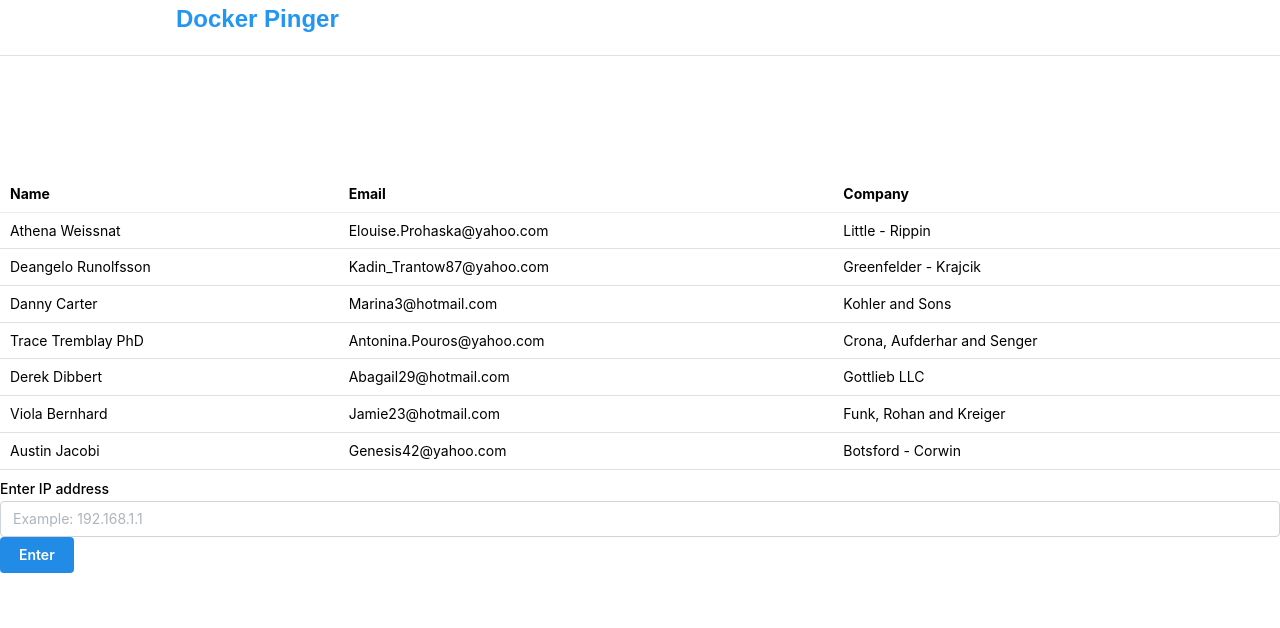
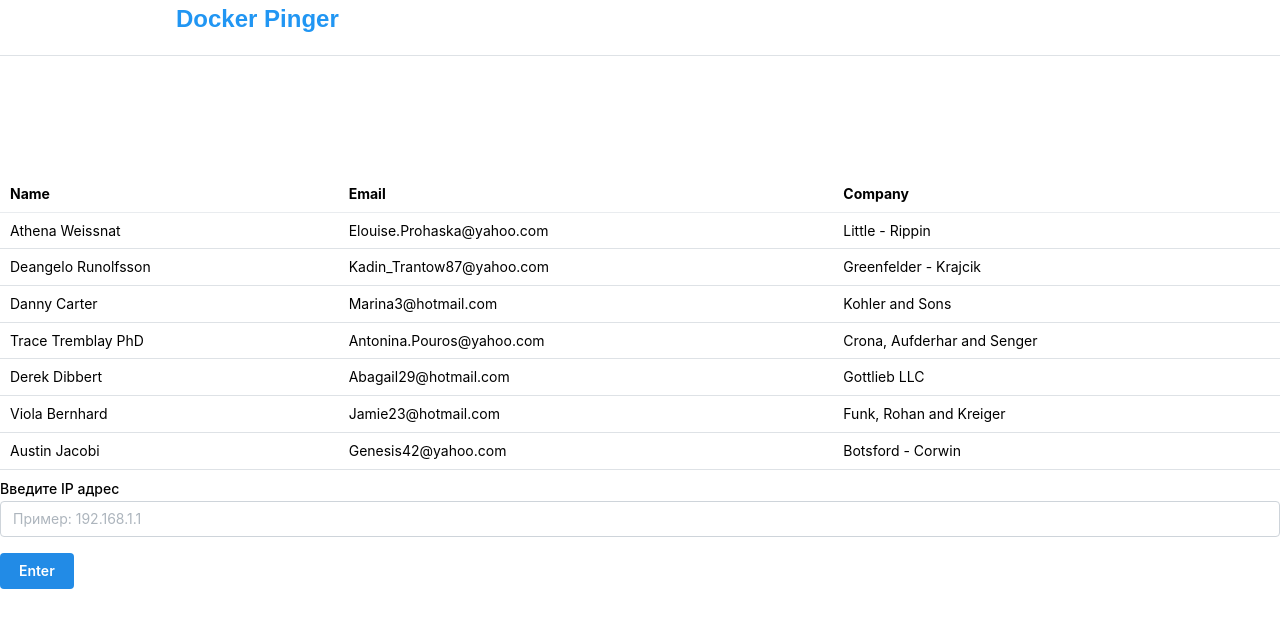
Before and after one commit to Ivan-Pokhabov/Docker_Pinger, a React (Vite) app in the folder pinger-site/: page / in a window 1280 px wide. Shown: the top 628 px of the page. Built offline with nearby package versions, Linux system fonts and the light colour scheme.

Commit message:
feat: make functionality of making POST-request

```diff
--- a/pinger-site/src/App.tsx
+++ b/pinger-site/src/App.tsx
@@ -3,7 +3,6 @@ import { MantineProvider } from "@mantine/core";
 import { theme } from "./theme";
 import { TableScrollArea } from "./components/TableScrollArea";
 import { InputValidation } from "./components/InputValidation";
-import { PostButton } from "./components/PostButton";
 import { Header } from "./components/Header";
 
 export default function App() {
@@ -11,6 +10,5 @@ export default function App() {
     <Header></Header>
     <TableScrollArea></TableScrollArea>
       <InputValidation></InputValidation>
-      <PostButton></PostButton>
     </MantineProvider>;
 }
--- a/pinger-site/src/components/InputValidation.tsx
+++ b/pinger-site/src/components/InputValidation.tsx
@@ -1,6 +1,8 @@
 import { useState } from 'react';
 import { IconAlertTriangle } from '@tabler/icons-react';
 import { TextInput } from '@mantine/core';
+import { PostButton } from './PostButton';
+import { PostRequest } from '../requests/PostReqest';
 import classes from './InputValidation.module.css';
 
 function validateIP(ip: string): boolean {
@@ -11,6 +13,7 @@ function validateIP(ip: string): boolean {
 export function InputValidation() {
   const [value, setValue] = useState('');
   const [error, setError] = useState<string | null>(null);
+  const [response, setResponse] = useState<string | null>(null);
 
   const handleChange = (event: React.ChangeEvent<HTMLInputElement>) => {
     const inputValue = event.target.value;
@@ -18,15 +21,39 @@ export function InputValidation() {
     setError(validateIP(inputValue) ? null : 'Invalid IP address');
   };
 
+  const handleSendRequest = async () => {
+    if (!value.trim() || error) {
+      alert('Введите корректный IP перед отправкой');
+      return;
+    }
+
+    try {
+      const data = await PostRequest(value);
+      setResponse(`Ответ: ${JSON.stringify(data)}`);
+    } catch (error) {
+      setResponse(`Ошибка запроса: ${(error as Error).message}`);
+    }
+  };
+
   return (
+    <div>
       <TextInput
-      label="Enter IP address"
+        label="Введите IP адрес"
         value={value}
         onChange={handleChange}
         error={error}
         classNames={{ input: error ? classes.invalid : undefined }}
         rightSection={error ? <IconAlertTriangle stroke={1.5} size={18} className={classes.icon} /> : null}
-      placeholder="Example: 192.168.1.1"
+        placeholder="Пример: 192.168.1.1"
       />
+
+      <PostButton onClick={handleSendRequest}/>
+
+      {response && (
+        <pre className={classes.response}>
+          {response}
+        </pre>
+      )}
+    </div>
   );
 }
--- a/pinger-site/src/components/PostButton.tsx
+++ b/pinger-site/src/components/PostButton.tsx
@@ -1,5 +1,5 @@
 import { Button } from '@mantine/core';
 
-export function PostButton() {
-  return <Button variant="filled">Enter</Button>;
+export function PostButton({ onClick }: { onClick: () => void }) {
+  return <Button onClick={onClick} mt="md" variant="filled">Enter</Button>;
 }
--- /dev/null
+++ b/pinger-site/src/requests/PostReqest.ts
@@ -0,0 +1,18 @@
+export async function PostRequest(ip: string) {
+    try {
+      const res = await fetch('http://localhost:4040', {
+        method: 'POST',
+        headers: {
+          'Content-Type': 'application/json',
+        },
+        body: JSON.stringify({ ip }),
+      });
+
+      if (!res.ok) throw new Error(`Ошибка: ${res.statusText}`);
+
+      const data = await res.json();
+      return data;
+    } catch (error) {
+      throw new Error(`Ошибка запроса: ${(error as Error).message}`);
+    }
+  }
```
Lines whose indentation alone changed are shown as unchanged.
